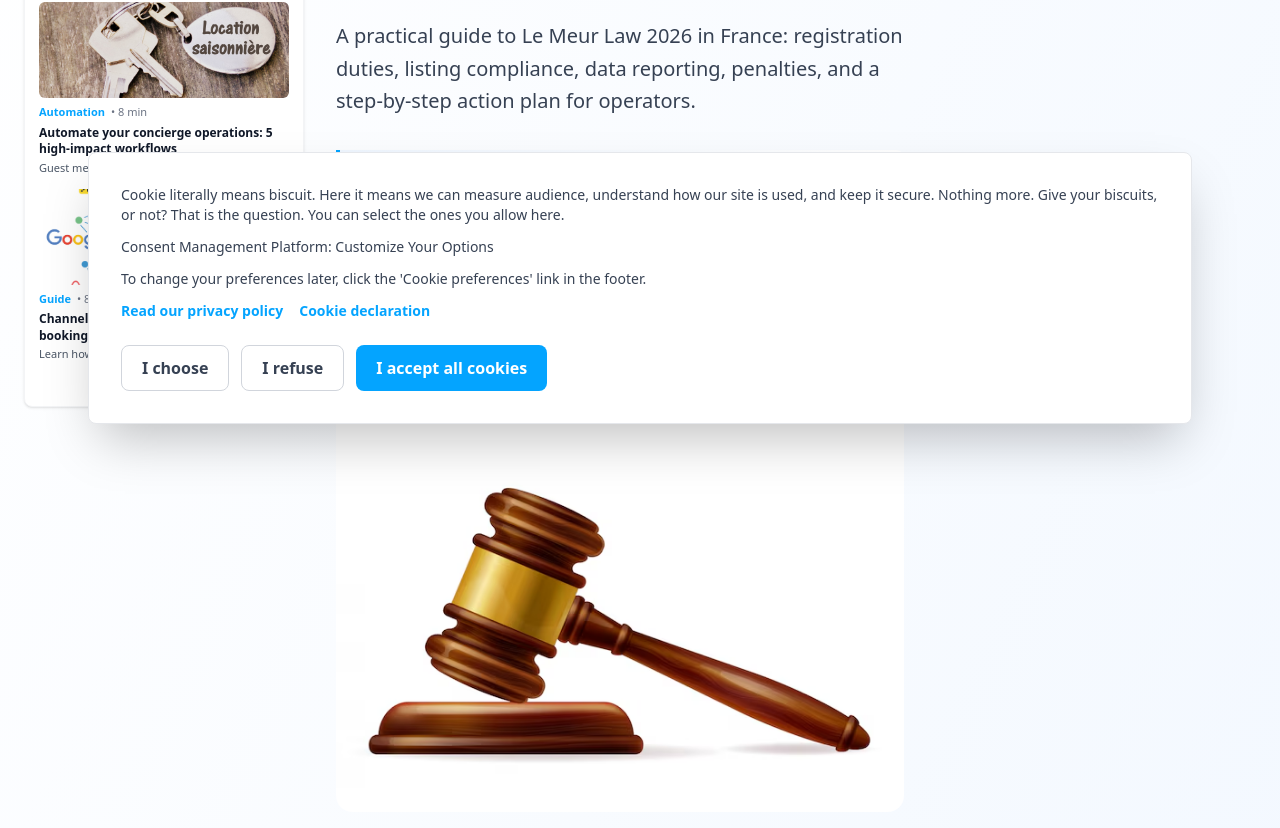
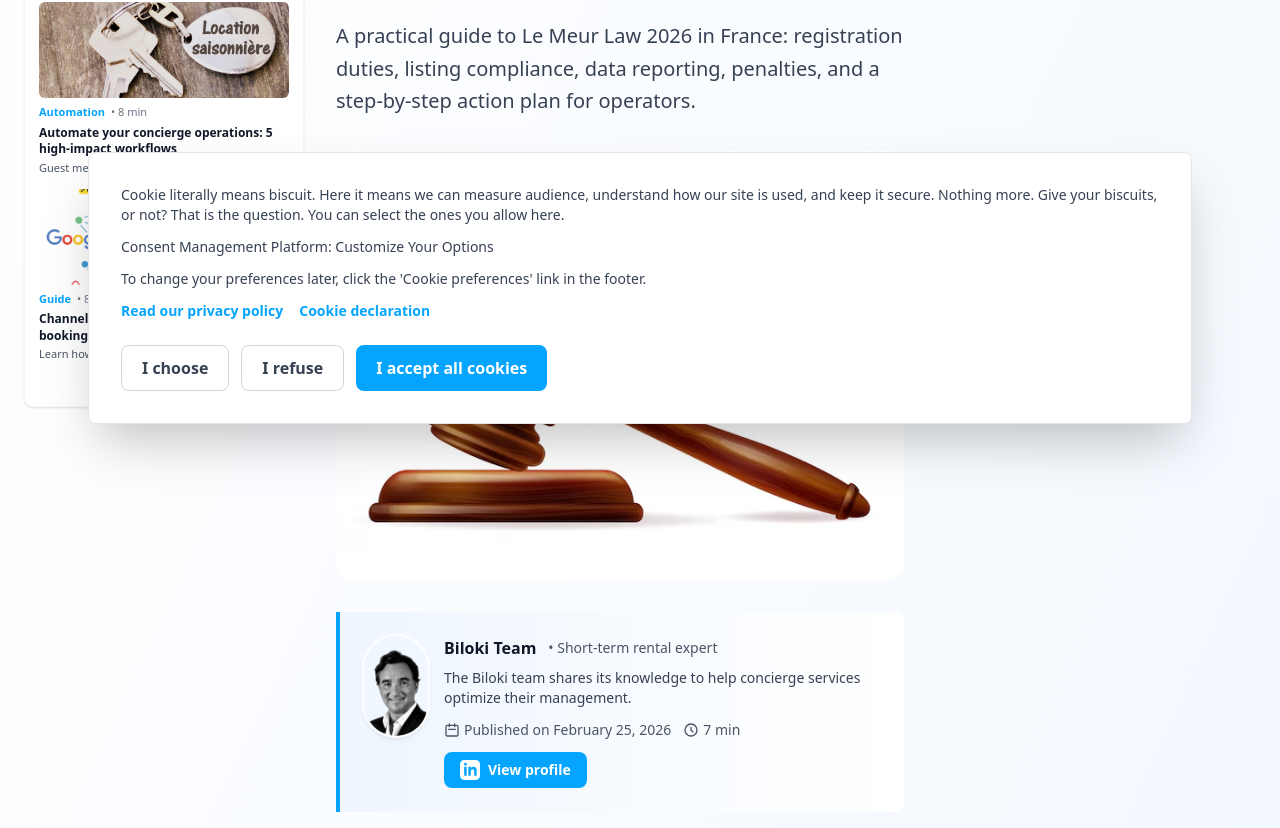
Before and after one commit to vernay/biloki, a Next.js app: page /en/blog/loi-le-meur-2026-location-saisonniere in a window 1280 px wide. Shown: the part 352-1180 px from the top of the page. Built offline with nearby package versions, Linux system fonts and the light colour scheme; no server answers.

Commit message:
fix: move article hero image before author block for social scrapers

```diff
--- a/app/[locale]/blog/[slug]/page.tsx
+++ b/app/[locale]/blog/[slug]/page.tsx
@@ -328,6 +328,15 @@ export default async function BlogArticlePage({
                   {article.excerpt}
                 </p>
 
+                {/* Featured image */}
+                <div className="mb-8 rounded-2xl overflow-hidden">
+                  <img
+                    src={article.image}
+                    alt={article.title}
+                    className="w-full h-auto object-cover"
+                  />
+                </div>
+
                 {/* Author Info */}
                 <BlogAuthorInfo
                   author={author}
@@ -339,15 +348,6 @@ export default async function BlogArticlePage({
               </header>
 
               {/* Article Content */}
-              {/* Featured image */}
-              <div className="mb-8 rounded-2xl overflow-hidden">
-                <img
-                  src={article.image}
-                  alt={article.title}
-                  className="w-full h-auto object-cover"
-                />
-              </div>
-
               <div
                 className="prose prose-lg prose-blue max-w-none
                   prose-headings:scroll-mt-24
```
